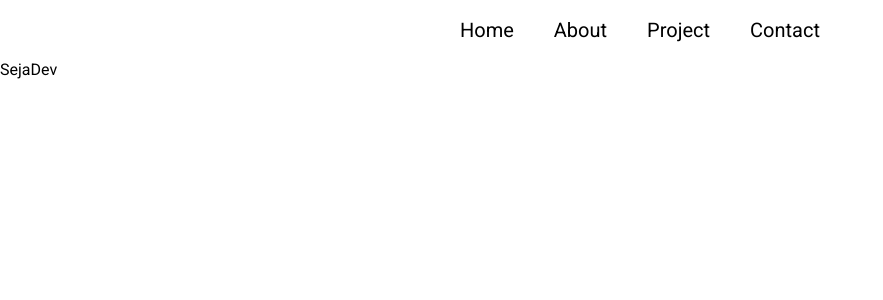
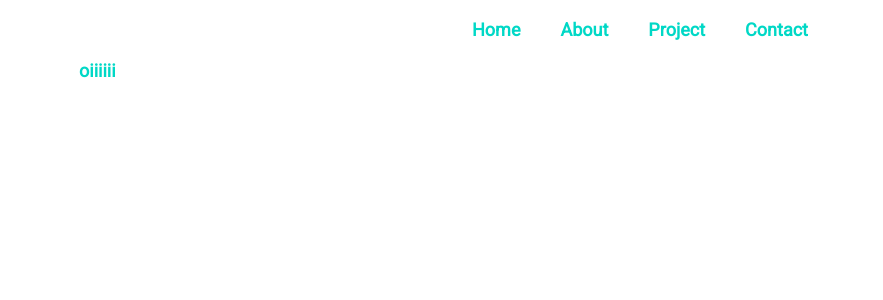
Before and after one commit to luisgustavofaria/portfolio, a Next.js app: page / in a window 1280 px wide. Shown: the top 300 px of the page, without its empty margins (0-883 px from the left). Built offline with nearby package versions, Linux system fonts and the light colour scheme.

Commit message:
arrumado theme

```diff
--- a/pages/_app.jsx
+++ b/pages/_app.jsx
@@ -1,4 +1,5 @@
-import { createGlobalStyle } from 'styled-components'
+import { createGlobalStyle, ThemeProvider } from 'styled-components'
+import theme from '../theme'
 
 const GlobalStyle = createGlobalStyle`
   * {
@@ -15,10 +16,10 @@ const GlobalStyle = createGlobalStyle`
 
 function App ({ Component, pageProps }) {
   return (
-    <>
-      <GlobalStyle />
-      <Component {...pageProps} />
-    </>
+    <ThemeProvider theme={theme}>
+        <GlobalStyle/>
+        <Component {...pageProps} />
+    </ThemeProvider>
   )
 }
 
--- a/pages/index.jsx
+++ b/pages/index.jsx
@@ -1,12 +1,15 @@
+import Container from "../src/components/container/Container"
 import Navbar from "../src/components/navbar/Navbar"
+import Home from "../src/components/home/Home"
+
 
 function HomePage () {
 
   return (
-    <>
+    <Container>
       <Navbar />
-      SejaDev
-    </>
+      <Home />
+    </Container>
   )
 }
 
--- /dev/null
+++ b/src/components/container/Container.jsx
@@ -0,0 +1,25 @@
+import styled from "styled-components";
+
+const StyledContainer = styled.div`
+    padding: 0 15px;
+    margin: 0 auto;
+    width: 100%;
+
+    @media (min-width: 768px) {
+        width: 90%;
+    }
+
+    @media (min-width: 1500px) {
+        width: 1440px;
+    }
+`
+
+function Container({children}){
+    return (
+        <StyledContainer>
+            {children}
+        </StyledContainer>
+    )
+}
+
+export default Container
--- a/src/components/home/Home.jsx
+++ b/src/components/home/Home.jsx
@@ -1,7 +1,11 @@
+import H6 from "../../typograph/H6"
+
+
+
 function Home() {
     return (
         <div>
-            oi
+           <H6>oiiiiii</H6>
 
         </div>
     )
--- a/src/components/navbar/Navbar.jsx
+++ b/src/components/navbar/Navbar.jsx
@@ -1,6 +1,6 @@
 import styled from "styled-components"
 
-
+import H6 from "../../typograph/H6"
 
 const StyledUl = styled.ul`
     display: flex;
@@ -29,7 +29,6 @@ const StyledUl = styled.ul`
     a:hover:after {
         width: 100%;
     }
-
 `
 
 const StyledLi = styled.li`
@@ -37,23 +36,19 @@ const StyledLi = styled.li`
     padding: 10px;
 
 
-
-
-
-
-
-
-
+    :hover {
+        cursor: pointer;
+    }
 `
 
 
 function Navbar() {
     return (
         <StyledUl>
-            <StyledLi><a>Home</a></StyledLi>
-            <StyledLi><a>About</a></StyledLi>
-            <StyledLi><a>Project</a></StyledLi>
-            <StyledLi><a>Contact</a></StyledLi>
+            <StyledLi><a><H6>Home</H6></a></StyledLi>
+            <StyledLi><a><H6>About</H6></a></StyledLi>
+            <StyledLi><a><H6>Project</H6></a></StyledLi>
+            <StyledLi><a><H6>Contact</H6></a></StyledLi>
         </StyledUl>
     )
 }
--- /dev/null
+++ b/src/typograph/H6.jsx
@@ -0,0 +1,10 @@
+import styled from 'styled-components'
+
+const H6 = styled.h1`
+  font-size: 18px;
+  font-weight: 700;
+  line-height: 22px;
+  color: ${props => props.theme.colors.primary};
+`
+
+export default H6
--- /dev/null
+++ b/theme.js
@@ -0,0 +1,8 @@
+const theme = {
+    colors: {
+        primary: '#00d8c6',
+
+    }
+}
+
+export default theme
```
Also changed, not shown: src/components/image/Image.jsx (added, +7 -0 lines), src/typograph/H1.jsx (added, +9 -0 lines), src/typograph/H2.jsx (added, +9 -0 lines), src/typograph/H3.jsx (added, +9 -0 lines), src/components/img/Img.jsx (deleted), 1 other file (tests, documents, lock files or other folders).
